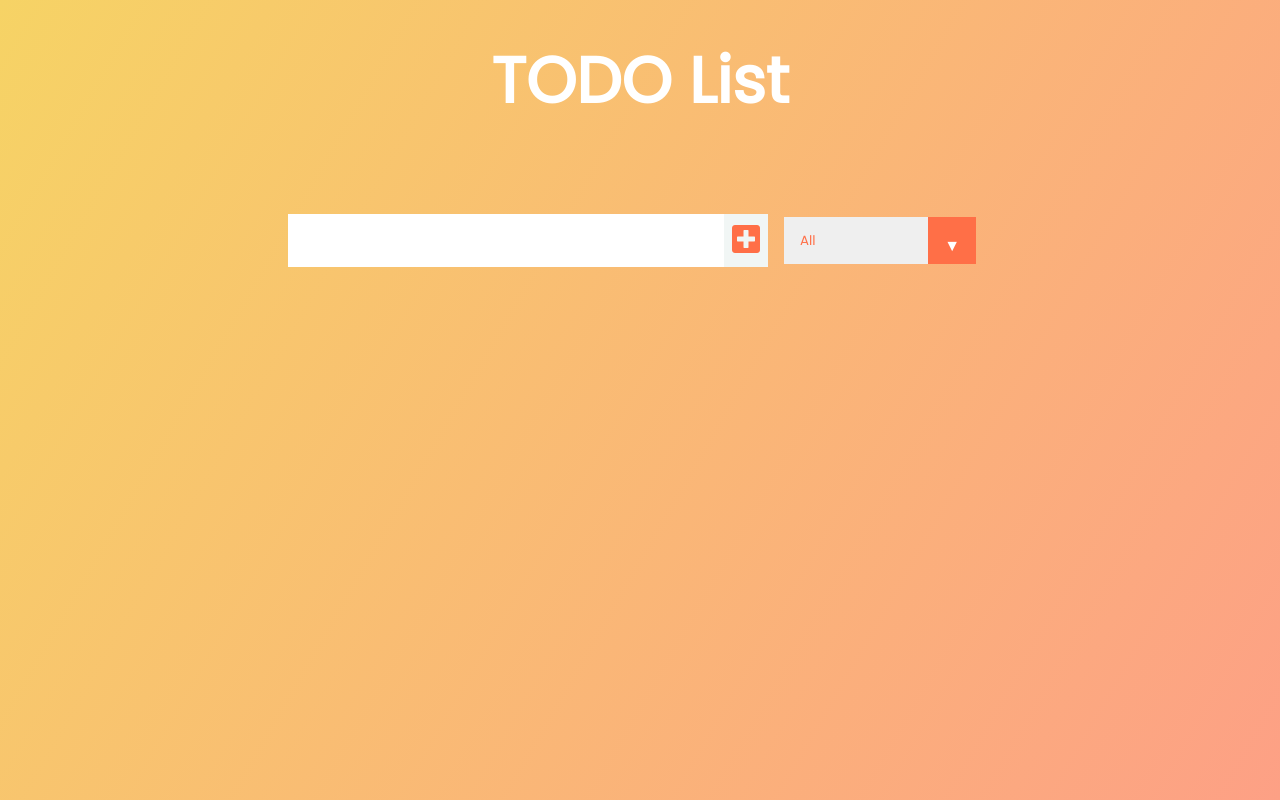
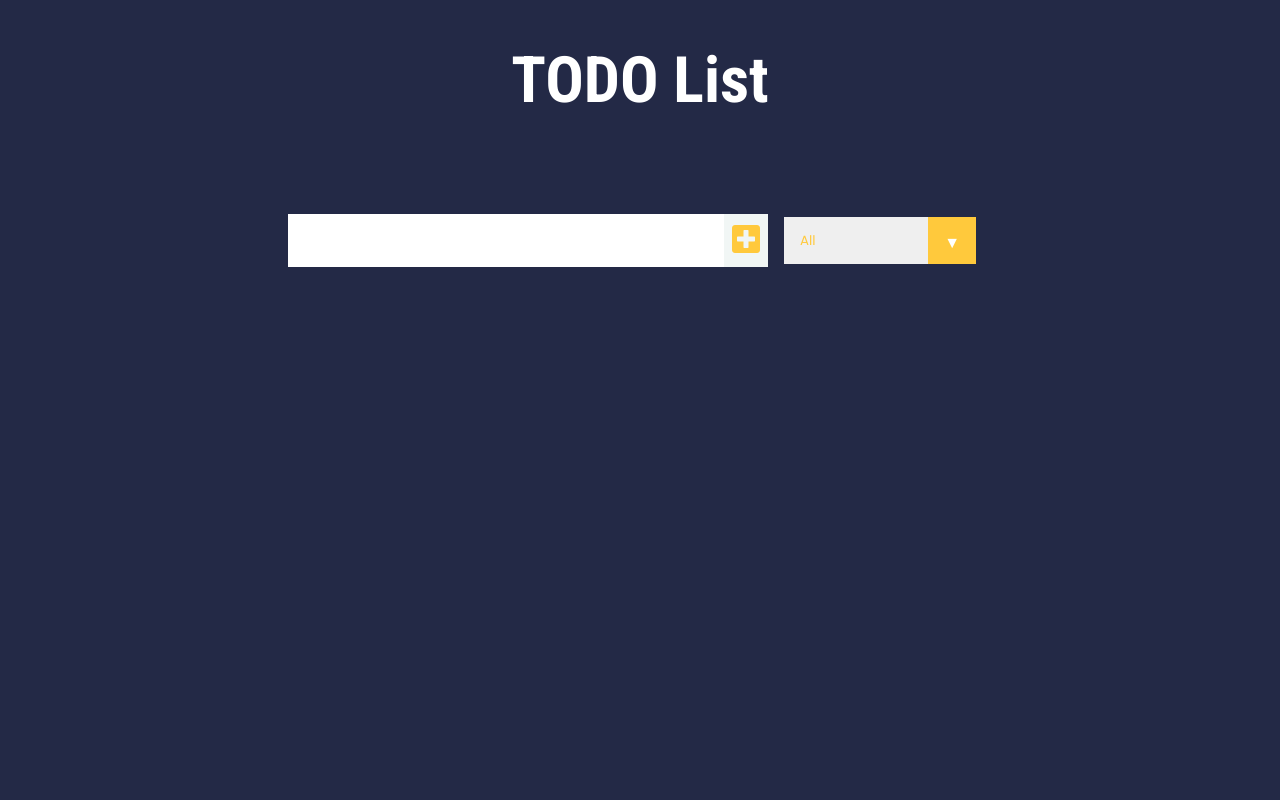
Before and after one commit to Ciriero/React-CRUD, a React (Create React App) app: page / in a window 1280 px wide. Built offline with nearby package versions, Linux system fonts and the light colour scheme.

Commit message:
change colors

```diff
--- a/src/index.css
+++ b/src/index.css
@@ -3,15 +3,16 @@
 Variables
 ===============
 */
+@import url('https://fonts.googleapis.com/css2?family=Roboto+Condensed:wght@700&display=swap');
 
 :root {
-  --clr-primary-1: linear-gradient(120deg, #f6d365 0%, #fda085 100%);
+  --clr-primary-1: #232946;
   --clr-white: #fff;
   --clr-white-2: #f7fffe;
   --clr-white-2: #f1f6f5;
   --clr-black: #000000;
-  --clr-bt-primmary: #ff6f47;
-  --clt-bt-edit: #00f5ff;
+  --clr-bt-primmary: #FFC93C;
+  --clt-bt-edit: #F55353;
   --clr-modal-primary: #82c3ec;
   --spacing: 0.2rem;
   --transition: all 0.8s linear;
@@ -34,9 +35,9 @@
 }
 
 body {
-  background-image: var(--clr-primary-1);
+  background-color: var(--clr-primary-1);
   color: var(--clr-white);
-  font-family: "Poppins", sans-serif;
+  font-family: 'Roboto Condensed', sans-serif;
   min-height: var(--min-height);
 }
 
```
